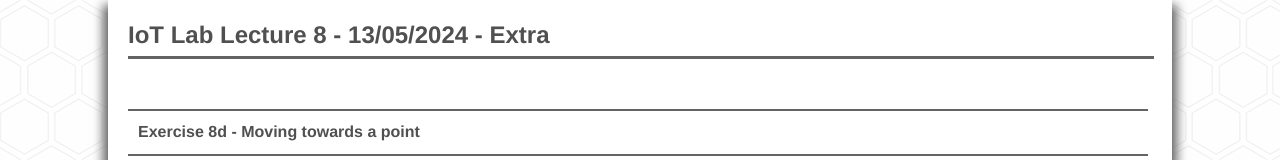
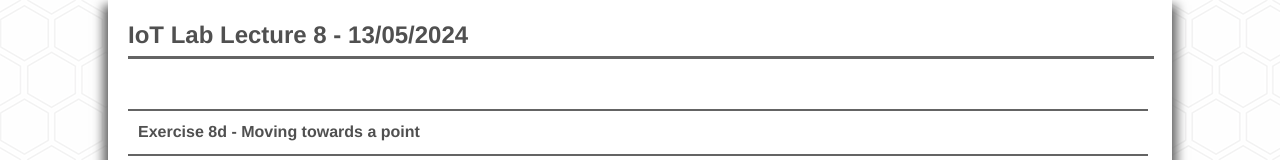
Before and after one commit to Fede3751/IoT-lectures-2024, a plain HTML site: page lecture_8.html in a window 1280 px wide. Shown: the top 160 px of the page. Drawn offline with Linux system fonts and the light colour scheme.

Commit message:
Update for lecture 8

```diff
--- a/lecture_8.html
+++ b/lecture_8.html
@@ -4,7 +4,7 @@
 	</head>
 	<body>
 		<div id="main">
-			<p class="title"> IoT Lab Lecture 8 - 13/05/2024 - Extra </p>
+			<p class="title"> IoT Lab Lecture 8 - 13/05/2024</p>
 
 			<div class="divider"></div>
 
```
